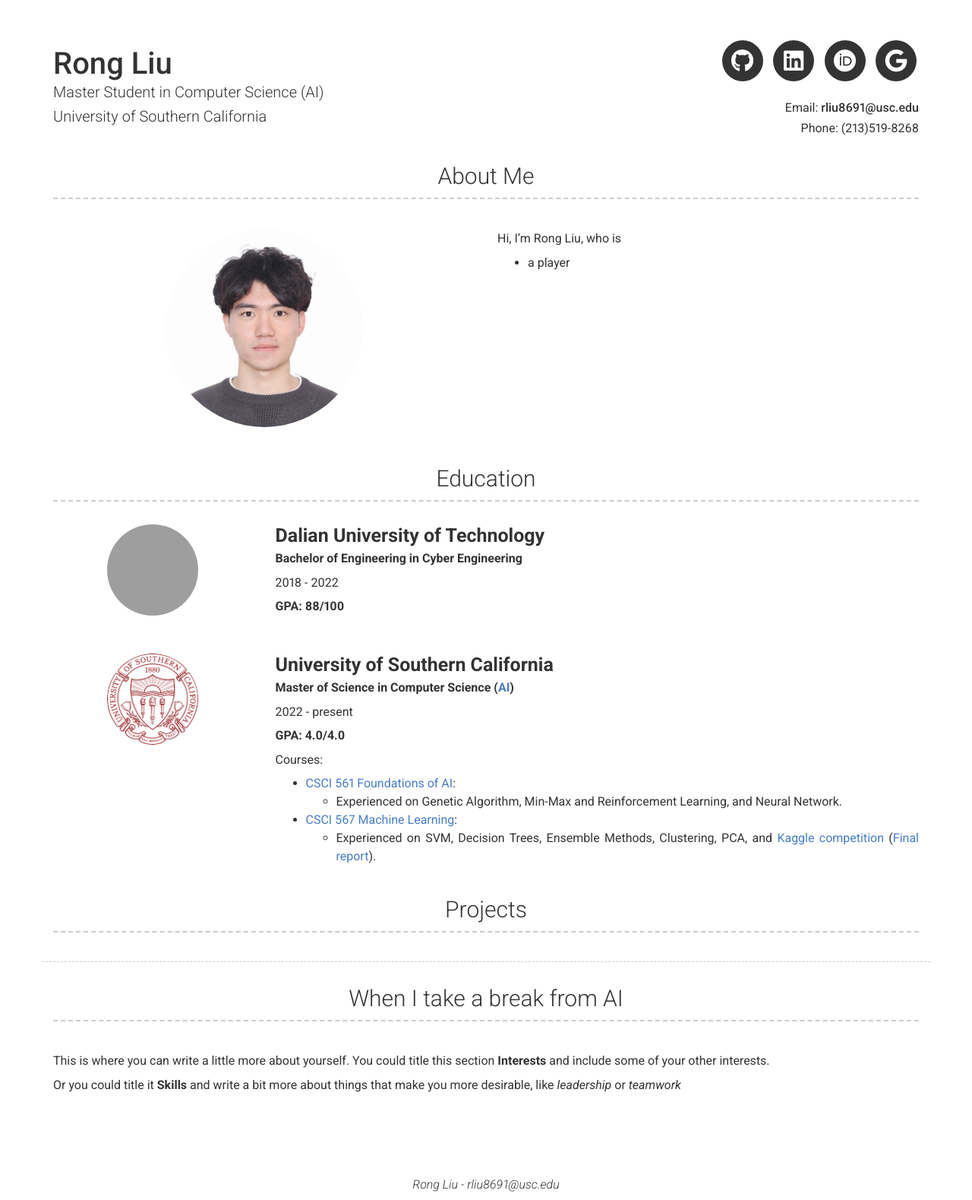
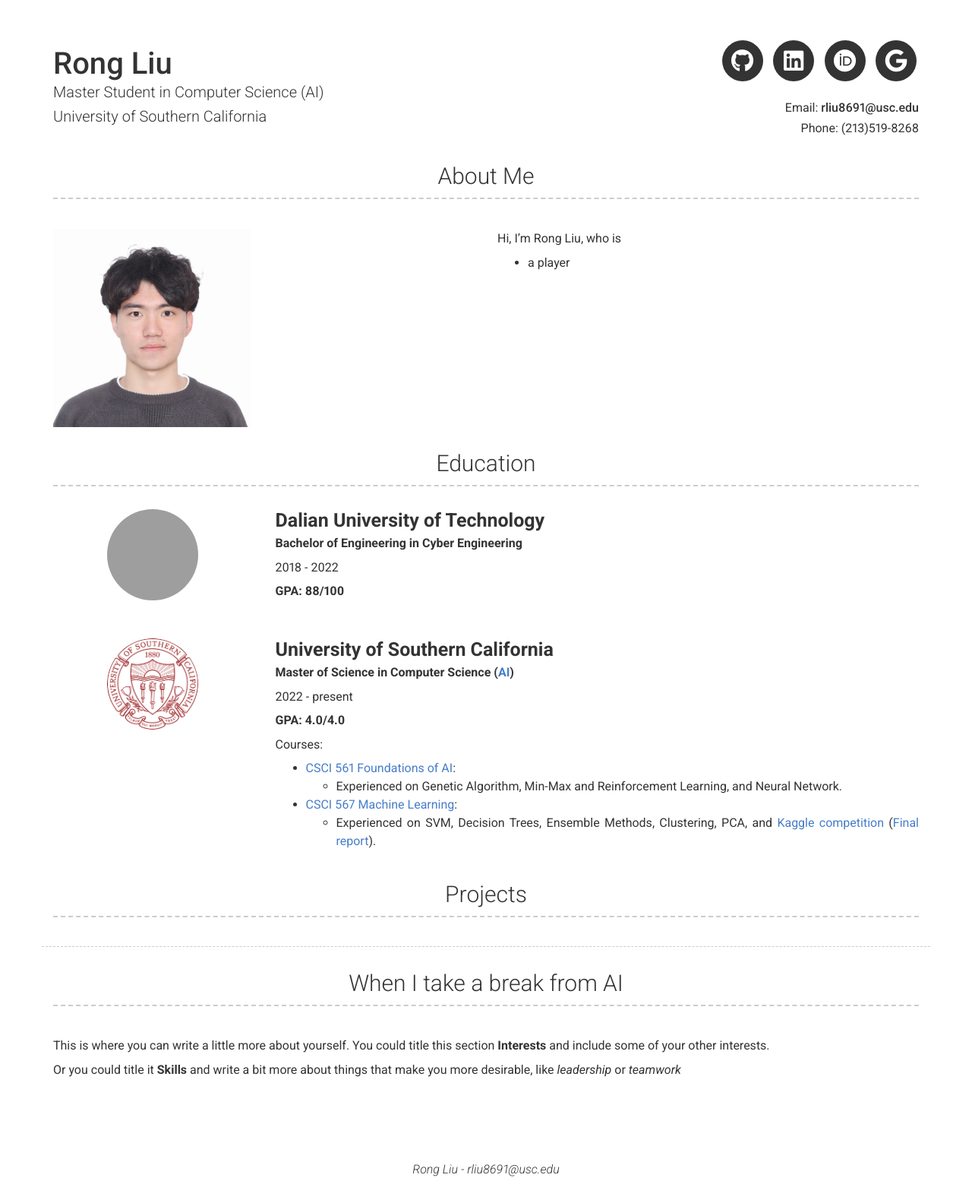
Before and after one commit to RongLiu-Leo/rongliu-leo.github.io, a Jekyll site: the page built from index.md, in a window 1280 px wide. Shown: the whole page at 76% size. Built offline with Jekyll 4.4.1, drawn with Linux system fonts in a browser that asks for light colours; nearby versions of some CDN libraries; grey boxes are pictures that could not be loaded.

Commit message:
Update about.html

```diff
--- a/_includes/about.html
+++ b/_includes/about.html
@@ -5,7 +5,7 @@
     {%- if site.about_profile_image -%}
       <div class="col-xs-12 col-sm-6 col-md-6 no-print">
         <!-- <span class="profile-img" style="background-image: url({{ site.about_profile_image | relative_url }})"></span> -->
-        <img class="profile-img" src="{{site.about_profile_image}}"/>
+        <img width="260" height="260" src="{{site.about_profile_image}}"/>
 
       </div>
     {%- endif -%}
```
